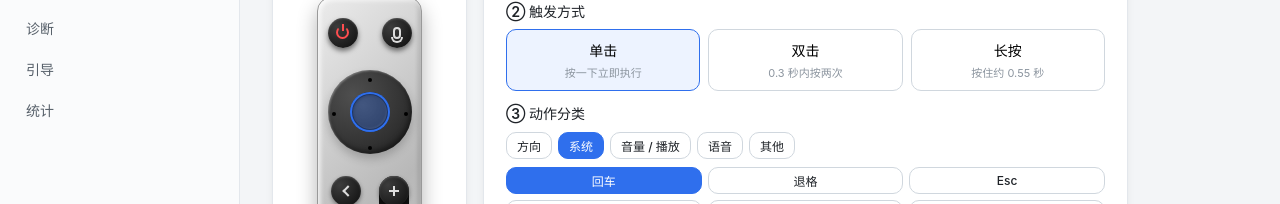
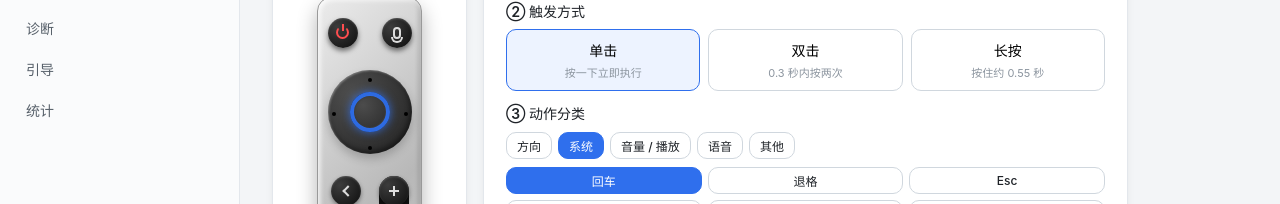
Before and after one commit to poluce/windows-remote-mic, a React (Vite) app: page / in a window 1280 px wide. Both pictures are taken after a click on the button "按键映射". Shown: the part 214-418 px from the top of the page. Built offline with nearby package versions, Linux system fonts and the light colour scheme.

Commit message:
fix(mapping): make directional highlight follow the dpad circle edge

```diff
--- a/src/components/Xiaomi2ProRemote.css
+++ b/src/components/Xiaomi2ProRemote.css
@@ -125,40 +125,29 @@
 
 .x2pro-remote .dpad-hit {
   position: absolute;
+  top: 0;
+  left: 0;
+  width: 100%;
+  height: 100%;
   background: transparent;
   z-index: 2;
+  border-radius: 50%;
 }
 
 .x2pro-remote .hit-up {
-  top: 0;
-  left: 0;
-  width: 100%;
-  height: 28px;
-  border-radius: 42px 42px 0 0;
+  clip-path: inset(0 10% 58% 10%);
 }
 
 .x2pro-remote .hit-down {
-  bottom: 0;
-  left: 0;
-  width: 100%;
-  height: 28px;
-  border-radius: 0 0 42px 42px;
+  clip-path: inset(58% 10% 0 10%);
 }
 
 .x2pro-remote .hit-left {
-  left: 0;
-  top: 0;
-  width: 28px;
-  height: 100%;
-  border-radius: 42px 0 0 42px;
+  clip-path: inset(10% 60% 10% 0);
 }
 
 .x2pro-remote .hit-right {
-  right: 0;
-  top: 0;
-  width: 28px;
-  height: 100%;
-  border-radius: 0 42px 42px 0;
+  clip-path: inset(10% 0 10% 60%);
 }
 
 .x2pro-remote .hit-ok {
@@ -168,11 +157,20 @@
   width: 40px;
   height: 40px;
   border-radius: 50%;
+  clip-path: none;
 }
 
 .x2pro-remote .dpad-hit.active {
-  background: rgba(47, 111, 237, 0.32);
-  box-shadow: inset 0 0 0 2px #2f6fed;
+  background: transparent;
+}
+
+.x2pro-remote .dpad-hit.active::before {
+  content: "";
+  position: absolute;
+  inset: 0;
+  border-radius: 50%;
+  border: 4px solid rgba(47, 111, 237, 0.95);
+  box-shadow: 0 0 8px rgba(47, 111, 237, 0.8);
 }
 
 .x2pro-remote .bottom-grid {
```
